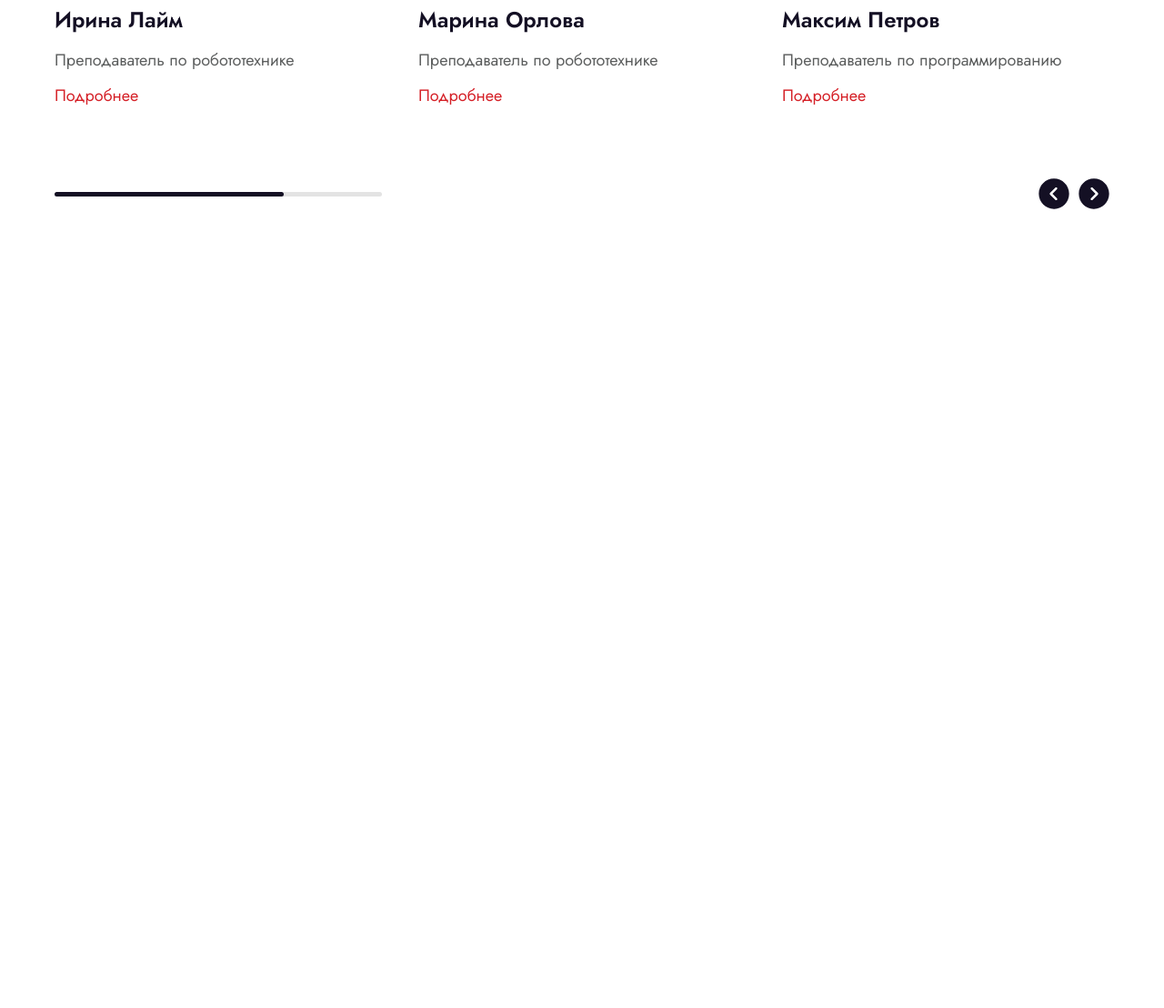
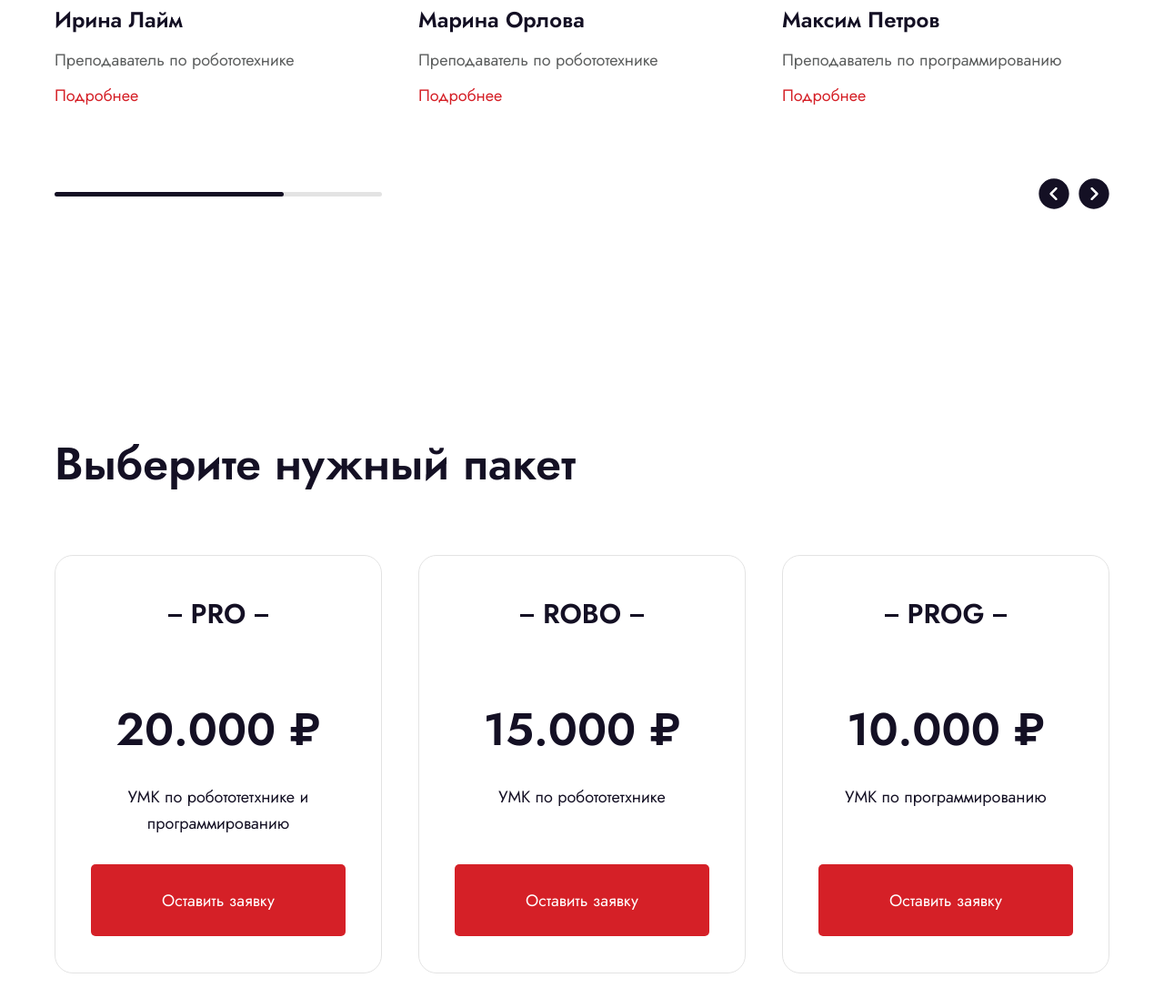
Before and after one commit to KekesCom/Robo-School, a website built with webpack: page public/index.html in a window 1280 px wide. Shown: the part 2995-4103 px from the top of the page at 91% size. Before the commit the page ends 3345 px from the top, so only its background shows below. Built offline with nearby package versions, Linux system fonts and the light colour scheme; files whose address does not match are found by name.

Commit message:
Создание блока prices

```diff
--- a/public/index.html
+++ b/public/index.html
@@ -157,6 +157,31 @@
           </div>
         </div>
       </section>
+      <section class="prices">
+        <div class="container">
+          <h2 class="prices__title">Выберите нужный пакет</h2>
+          <div class="prices__content">
+          <div class="prices__block prices-block">
+            <div class="prices-block__title">Pro</div>
+            <div class="prices-block__price">20.000 ₽</div>
+            <div class="prices-block__description">УМК по робототетхнике и программированию</div>
+            <button class="prices-block__button btn">Оставить заявку</button>
+          </div>
+          <div class="prices__block prices-block">
+            <div class="prices-block__title">Robo</div>
+            <div class="prices-block__price">15.000 ₽</div>
+            <div class="prices-block__description">УМК по робототетхнике</div>
+            <button class="prices-block__button btn">Оставить заявку</button>
+          </div>
+          <div class="prices__block prices-block">
+            <div class="prices-block__title">Prog</div>
+            <div class="prices-block__price">10.000 ₽</div>
+            <div class="prices-block__description">УМК по программированию</div>
+            <button class="prices-block__button btn">Оставить заявку</button>
+          </div>
+        </div>
+        </div>
+      </section>
     </main>
   </body>
 </html>
--- a/src/app/index.scss
+++ b/src/app/index.scss
@@ -5,3 +5,4 @@
 @import './styles/scss/_tooltip.scss';
 @import './styles/scss/_benefits.scss';
 @import './styles/scss/_teachers.scss';
+@import './styles/scss/prices';
--- /dev/null
+++ b/src/app/styles/scss/_prices.scss
@@ -0,0 +1,97 @@
+.prices {
+  &__title {
+    font-size: 50px;
+    font-weight: $font-weight-semibold;
+    color: $color-dark-blue;
+  }
+
+  &__content {
+    margin-top: 60px;
+    display: flex;
+    justify-content: center;
+    gap: 40px;
+    flex-wrap: wrap;
+
+    .prices-block {
+      position: relative;
+      width: 360px;
+      height: 460px;
+      border: 1px solid $color-light-gray;
+      border-radius: $border-radius-card;
+      display: flex;
+      flex-direction: column;
+      align-items: center;
+      padding-top: 40px;
+      padding-bottom: 40px; /* Общий отступ снизу для всех блоков */
+      transition: height 0.3s ease, background-color 0.3s ease, color 0.3s ease;
+
+      &__title {
+        font-weight: $font-weight-semibold;
+        font-size: 30px;
+        color: $color-dark-blue;
+        text-transform: uppercase;
+        position: relative;
+
+        &::before,
+        &::after {
+          content: '';
+          position: absolute;
+          top: 50%;
+          width: 15px;
+          height: 3px;
+          background-color: $color-dark-blue;
+        }
+
+        &::before {
+          left: -25px;
+        }
+
+        &::after {
+          right: -25px;
+        }
+      }
+
+      &__price {
+        margin-top: 63px;
+        font-weight: $font-weight-semibold;
+        font-size: 50px;
+        color: $color-dark-blue;
+      }
+
+      &__description {
+        margin-top: 20px;
+        font-size: 18px;
+        color: $color-dark-blue;
+        text-align: center;
+      }
+
+      &__button {
+        margin-top: auto;
+        width: 280px;
+        height: 79px;
+      }
+
+      &:first-child {
+        padding-bottom: 40px;
+      }
+
+      &:hover {
+        height: 500px;
+        background-color: $color-dark-blue;
+        color: $color-light;
+
+        .prices-block__title,
+        .prices-block__price,
+        .prices-block__description,
+        .prices-block__button {
+          color: $color-light;
+        }
+
+        .prices-block__title::before,
+        .prices-block__title::after {
+          background-color: $color-light;
+        }
+      }
+    }
+  }
+}
```
